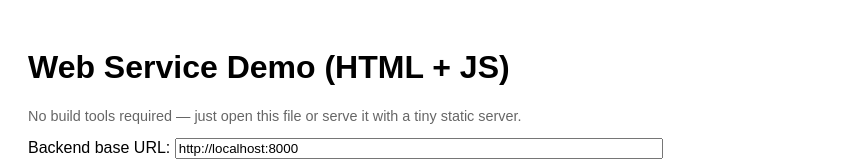
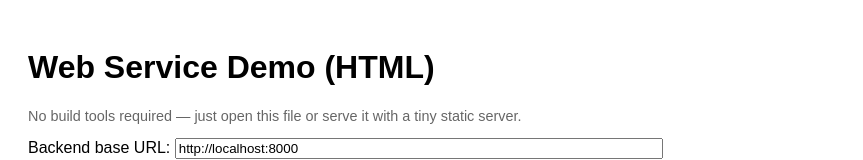
Before and after one commit to msdecay/demo-fastapi, a plain HTML site: page index.html in a window 1280 px wide. Shown: the top 160 px of the page, without its empty margins (0-863 px from the left). Drawn offline with Linux system fonts and the light colour scheme.

Commit message:
Update index.html

```diff
--- a/index.html
+++ b/index.html
@@ -11,7 +11,7 @@
   </style>
 </head>
 <body>
-  <h1>Web Service Demo (HTML + JS)</h1>
+  <h1>Web Service Demo (HTML)</h1>
   <p class="small">No build tools required — just open this file or serve it with a tiny static server.</p>
 
   <div>
```
